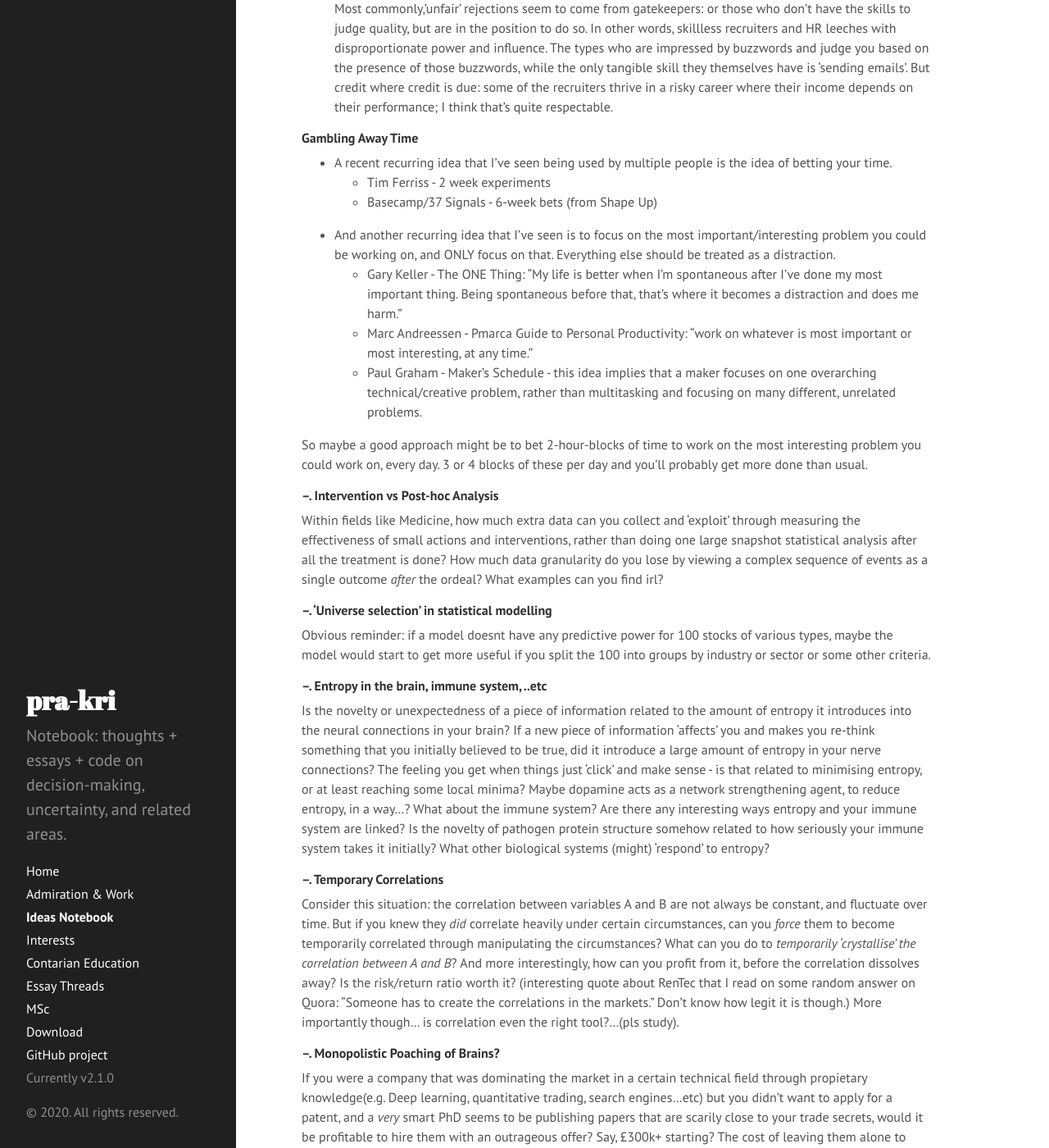
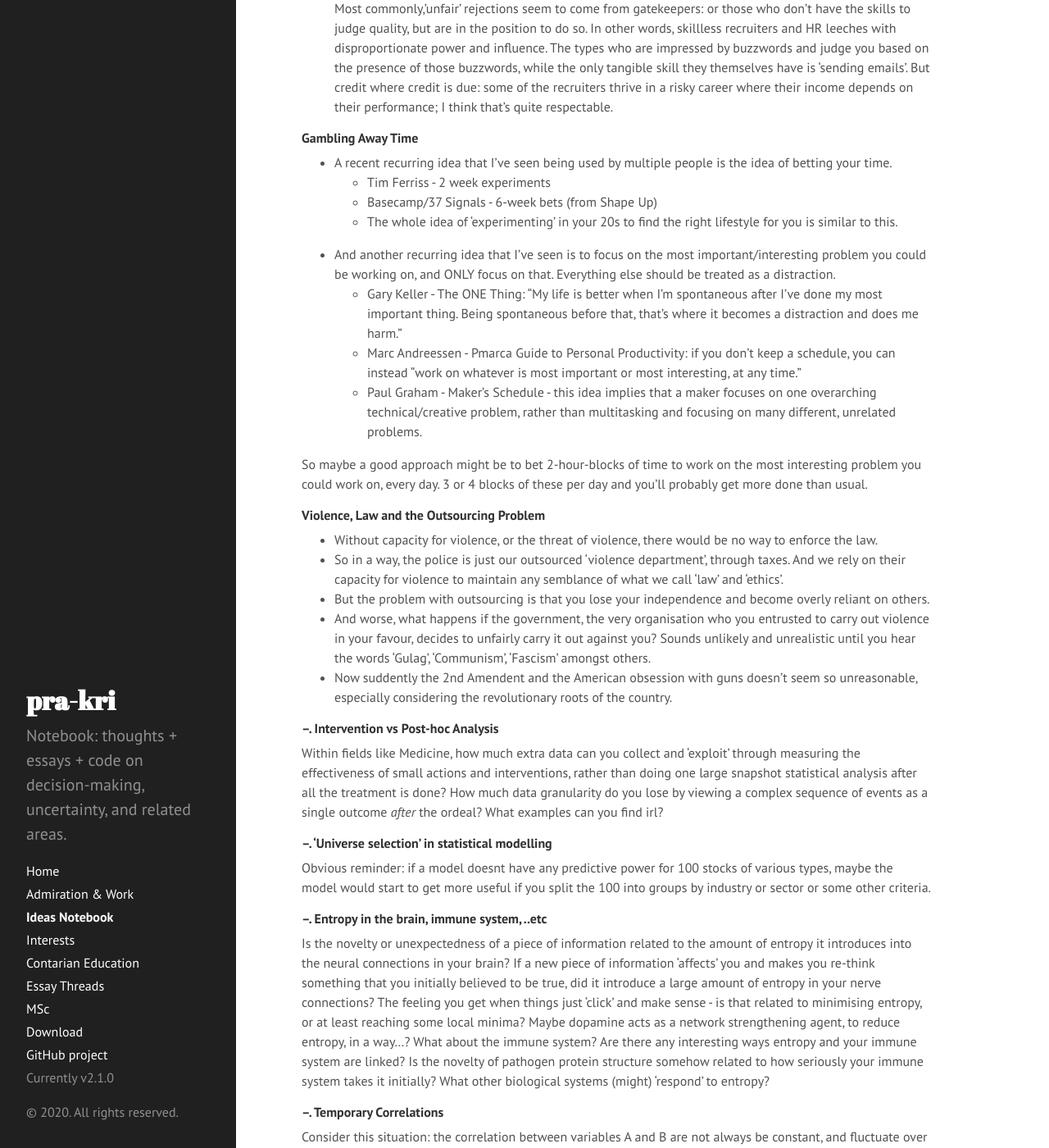
Before and after one commit to pra-kri/pra-kri.github.io, a Jekyll site: the page built from IdeasNotebook.md, in a window 1280 px wide and 1400 px high, scrolled down 1982 px. Shown: the whole window at 82% size. Built offline with Jekyll 4.4.1, drawn with Linux system fonts in a browser that asks for light colours; Markdown is read by kramdown in place of the engine named in the settings.

Commit message:
Update IdeasNotebook.md

```diff
--- a/IdeasNotebook.md
+++ b/IdeasNotebook.md
@@ -48,13 +48,20 @@ Maybe the solution is to work in small selective teams with autonomy and shared
 * A recent recurring idea that I've seen being used by multiple people is the idea of betting your time.
     * Tim Ferriss - 2 week experiments
     * Basecamp/37 Signals - 6-week bets (from Shape Up)
+    * The whole idea of 'experimenting' in your 20s to find the right lifestyle for you is similar to this.
 * And another recurring idea that I've seen is to focus on the most important/interesting problem you could be working on, and ONLY focus on that. Everything else should be treated as a distraction.
     * Gary Keller - The ONE Thing: “My life is better when I’m spontaneous after I’ve done my most important thing. Being spontaneous before that, that’s where it becomes a distraction and does me harm.”
-    * Marc Andreessen - Pmarca Guide to Personal Productivity: "work on whatever is most important or most interesting, at any time."
+    * Marc Andreessen - Pmarca Guide to Personal Productivity: if you don't keep a schedule, you can instead "work on whatever is most important or most interesting, at any time."
     * Paul Graham - Maker's Schedule - this idea implies that a maker focuses on one overarching technical/creative problem, rather than multitasking and focusing on many different, unrelated problems.
 
 So maybe a good approach might be to bet 2-hour-blocks of time to work on the most interesting problem you could work on, every day. 3 or 4 blocks of these per day and you'll probably get more done than usual.
 
+##### Violence, Law and the Outsourcing Problem
+* Without capacity for violence, or the threat of violence, there would be no way to enforce the law.
+* So in a way, the police is just our outsourced 'violence department', through taxes. And we rely on their capacity for violence to maintain any semblance of what we call 'law' and 'ethics'.
+* But the problem with outsourcing is that you lose your independence and become overly reliant on others.
+* And worse, what happens if the government, the very organisation who you entrusted to carry out violence in your favour, decides to unfairly carry it out against you? Sounds unlikely and unrealistic until you hear the words 'Gulag', 'Communism', 'Fascism' amongst others.
+* Now suddently the 2nd Amendent and the American obsession with guns doesn't seem so unreasonable, especially considering the revolutionary roots of the country.
 
 
 
```
